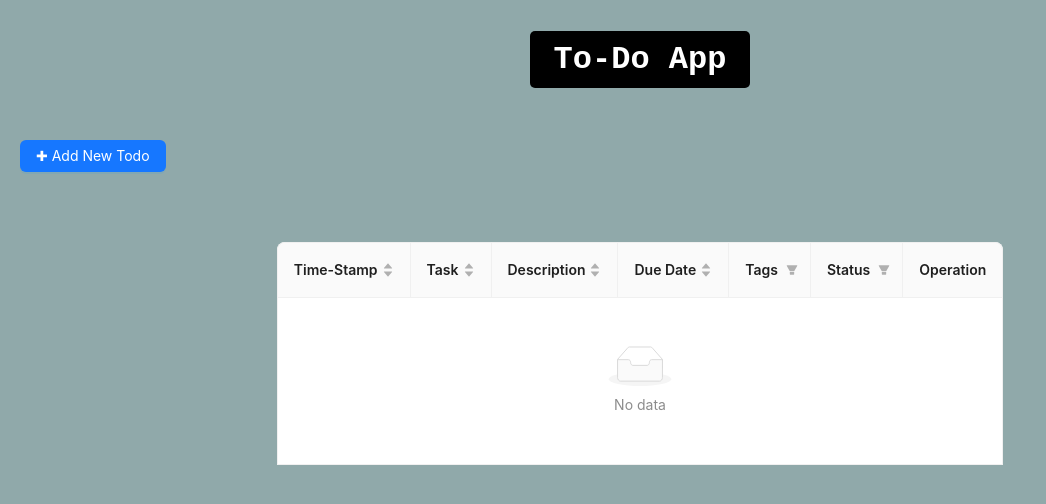
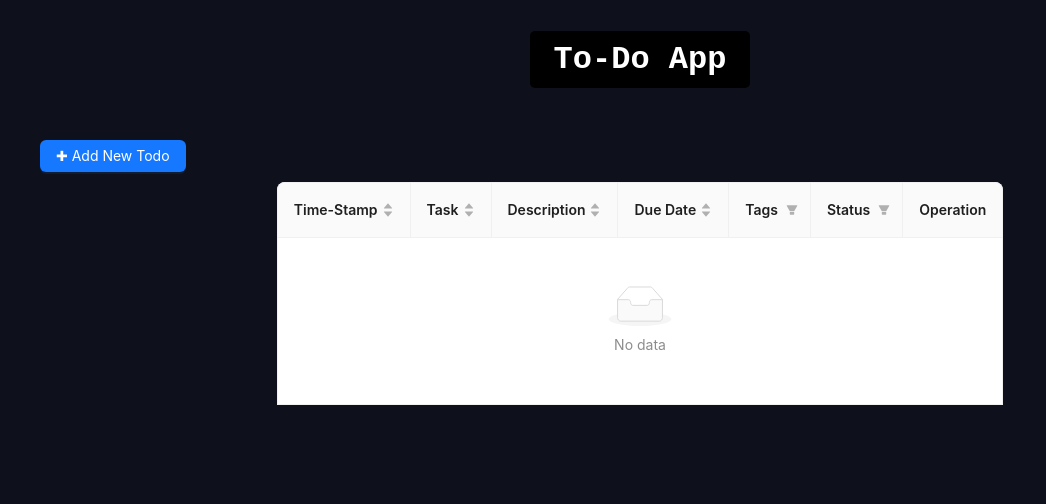
Before and after one commit to sameernas22/todoapp, a React (Create React App) app: page / in a window 1280 px wide. Shown: the top 504 px of the page, without its empty margins (0-1046 px from the left). Built offline with nearby package versions, Linux system fonts and the light colour scheme.

Commit message:
Update App.css

```diff
--- a/src/App.css
+++ b/src/App.css
@@ -3,7 +3,13 @@
 }
 
 body{
-  background-color: rgb(144, 169, 170);
+  background: #0e101c;
+  font-family: -apple-system, BlinkMacSystemFont, "Segoe UI", "Roboto", "Oxygen",
+    "Ubuntu", "Cantarell", "Fira Sans", "Droid Sans", "Helvetica Neue",
+    sans-serif;
+  color: white;
+  padding: 0 20px 50px;
+
 }
 #head{
   text-align: center;
@@ -27,25 +33,36 @@ h1{
 .App-header {
 
   display: flex;
-
-  padding: 30px 20px;
+  flex-direction: column;
   align-items: center;
-  justify-content: space-around;
+  justify-content: space-between;
   font-size: calc(10px + 2vmin);
   color: white;
 }
-.App-header form{
+#form{
   display: none;
-  flex-wrap: wrap;
+  flex-direction: column;
+  max-width: 500px;
+  background-color:rgb(5, 6, 20);
+  padding: 30px 30px;
+  padding-bottom: 10px;
+  border-radius: 20px;
 }
-#add{
-  width: 100px;
-  margin: 0 20px;
+#form label{
+  color: white;
 }
-#dec{
-  width: 60vw;
-  margin-right: 100px;
+#btns{
+  position: relative;
+  justify-content: center;
+  display: flex;
 }
+#btns Button{
+  width: 200px;
+}
+ #add{
+  margin-right: 30px;
+}
+
 #title{
   margin-right: 100px;
 }
```
